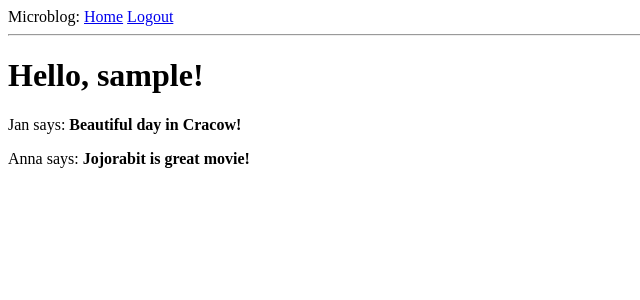
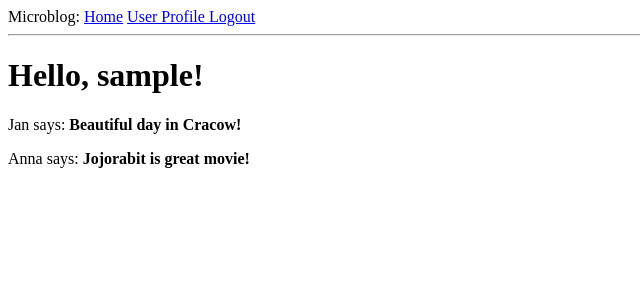
Before and after one commit to MarcinDylong/Flask_Tut, a Flask app: page / in a window 1280 px wide. Shown: the top 300 px of the page, without its empty margins (0-640 px from the left). Run offline with Flask 2, Linux system fonts and the light colour scheme; the visitor is signed in with stand-in values (Sample User, id 1); data comes from the database, SQL or seed files in the repository.

Commit message:
User profile

```diff
--- a/app/routes.py
+++ b/app/routes.py
@@ -61,3 +61,13 @@ def register():
         flash('Congratulations, you are now a registered user!')
         return redirect(url_for('login'))
     return render_template('register.html', title='Register', form=form)
+
+
+@app.route('/user/<username>')
+def user(username):
+    user = User.query.filter_by(username=username).first_or_404()
+    posts = [
+        {'author': user, 'body': 'Test post #1'},
+        {'author': user, 'body': 'Test post #2'}
+    ]
+    return render_template('user.html', user=user, posts=posts)
--- a/app/templates/base.html
+++ b/app/templates/base.html
@@ -13,6 +13,9 @@
             {% if current_user.is_anonymous %}
             <a href="{{ url_for('login') }}">Login</a>
             {% else %}
+            <a href="{{ url_for('user', username=current_user.username)}}">
+                User Profile
+            </a>
             <a href="{{ url_for('logout') }}">Logout</a>
             {% endif %}
         </div>
```
Also changed, not shown: app/templates/user.html (added, +11 -0 lines). Lines whose indentation alone changed are shown as unchanged.
